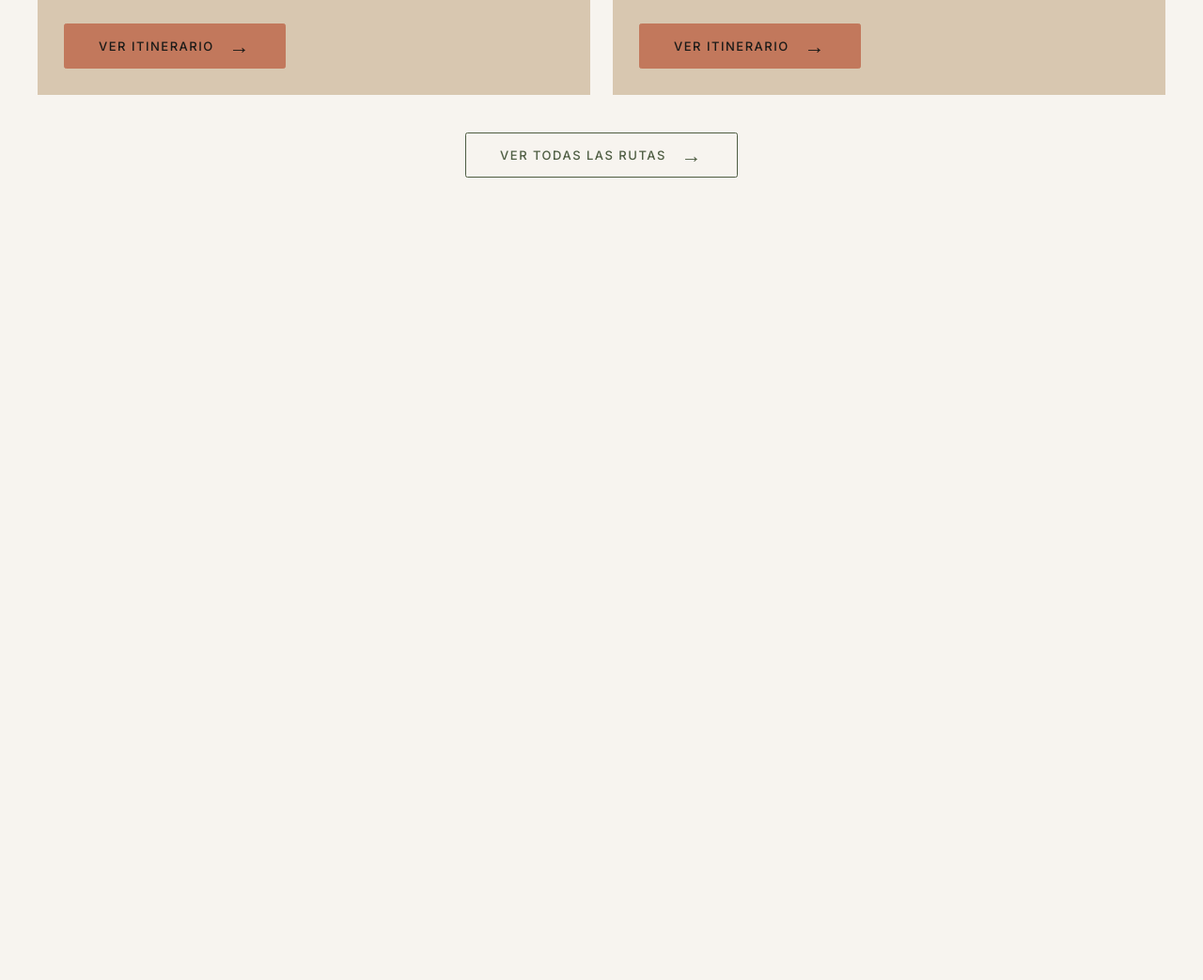
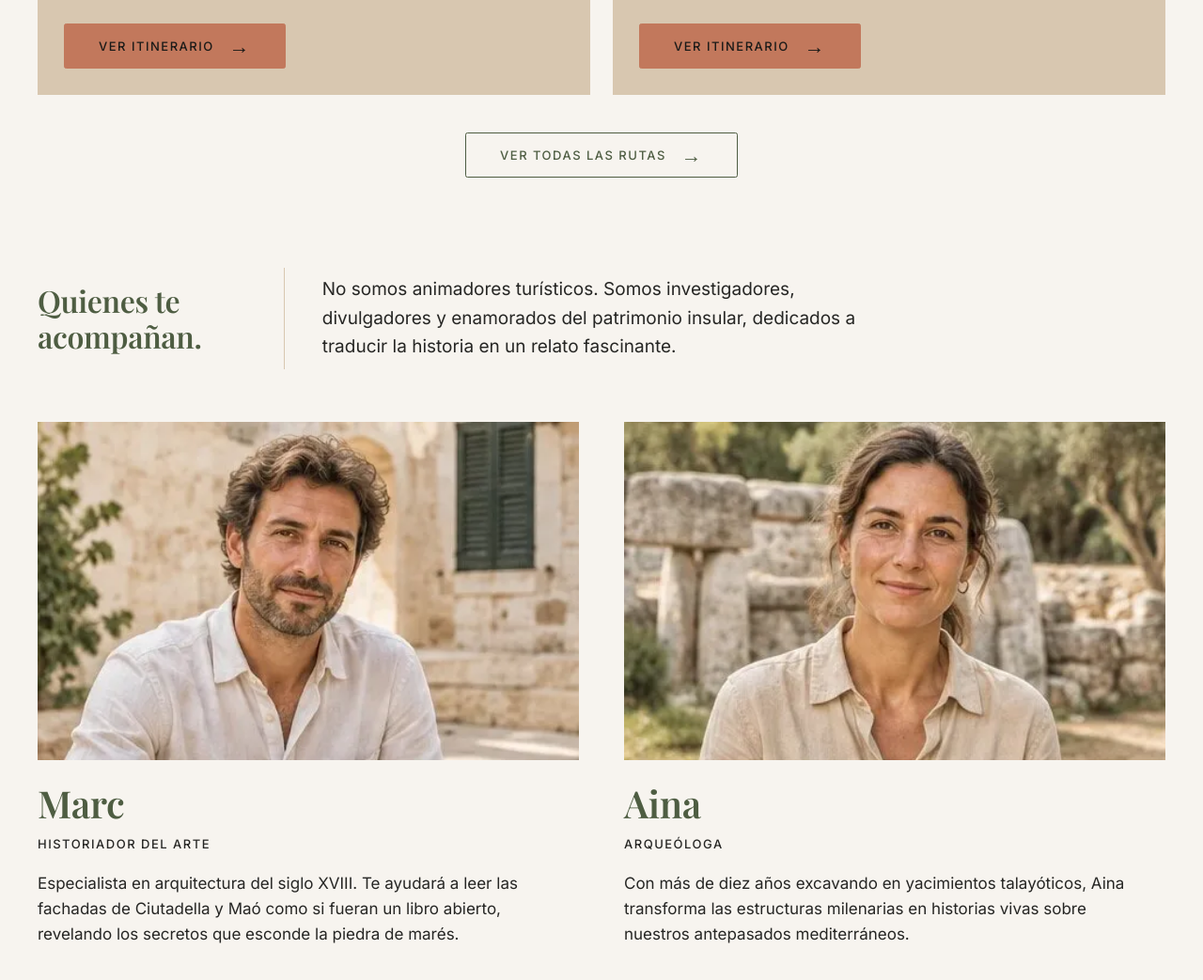
Before and after one commit to EscuelaIt/menorca-singular, a plain HTML site: page web/index.html in a window 1280 px wide. Shown: the part 1825-2868 px from the top of the page at 94% size. Before the commit the page ends 2110 px from the top, so only its background shows below. Drawn offline with nearby package versions, Linux system fonts and the light colour scheme.

Commit message:
Sección de guías en la home
Añade el bloque «Quienes te acompañan» con los perfiles de Marc y Aina,
en una columna en móvil y dos en tableta y escritorio. Las fotos se
recortan del diseño de referencia y se sirven en WebP con JPG de respaldo.

Co-Authored-By: Claude Opus 5.5 <noreply@anthropic.com>

```diff
--- a/web/css/main.css
+++ b/web/css/main.css
@@ -499,6 +499,86 @@ summary:focus-visible {
   width: 100%;
 }
 
+/* Guías: quienes te acompañan */
+.guides {
+  max-width: 80rem;
+  margin-inline: auto;
+  padding: 0 1.5rem 4rem;
+}
+
+.guides h2 {
+  margin: 0;
+  color: var(--color-jerarquia);
+  letter-spacing: -0.01em;
+}
+
+.guides__lead {
+  max-width: 38rem;
+  margin: 1rem 0 0;
+  line-height: 1.6;
+}
+
+.guides__list {
+  display: grid;
+  margin: 2rem 0 0;
+  padding: 0;
+  list-style: none;
+}
+
+.guide {
+  padding: 1.75rem 0;
+}
+
+.guide:first-child {
+  padding-top: 0;
+}
+
+.guide:last-child {
+  padding-bottom: 0;
+}
+
+.guide + .guide {
+  border-top: 1px solid var(--color-fondo-secundario);
+}
+
+.guide picture {
+  display: block;
+}
+
+.guide__image {
+  display: block;
+  width: 100%;
+  height: auto;
+  aspect-ratio: 16 / 9;
+  object-fit: cover;
+  background: var(--color-fondo-secundario);
+}
+
+.guide__name {
+  margin: 1.25rem 0 0;
+  color: var(--color-jerarquia);
+  font-family: var(--font-titulares);
+  font-size: 2rem;
+  font-weight: 600;
+  letter-spacing: -0.01em;
+  line-height: 1.1;
+}
+
+.guide__role {
+  margin: 0.6rem 0 0;
+  font-size: 0.8125rem;
+  font-weight: 500;
+  letter-spacing: 1.5px;
+  line-height: 1.4;
+  text-transform: uppercase;
+}
+
+.guide__text {
+  max-width: 34rem;
+  margin: 0.85rem 0 0;
+  line-height: 1.6;
+}
+
 @media (min-width: 48rem) {
   h2 {
     font-size: 2rem;
@@ -578,6 +658,48 @@ summary:focus-visible {
   .routes__more {
     width: auto;
     padding-inline: 2.25rem;
+  }
+
+  .guides {
+    padding: 0 2.5rem 5rem;
+  }
+
+  .guides__lead {
+    font-size: 1.125rem;
+  }
+
+  .guides__list {
+    grid-template-columns: repeat(2, minmax(0, 1fr));
+    gap: 2.5rem;
+    margin-top: 2.5rem;
+  }
+
+  .guide,
+  .guide:first-child,
+  .guide:last-child {
+    padding: 0;
+  }
+
+  .guide + .guide {
+    border-top: 0;
+  }
+
+  .guide__image {
+    aspect-ratio: 1.6;
+  }
+
+  .guide__name {
+    margin-top: 1.5rem;
+    font-size: 2.5rem;
+  }
+
+  .guide__role {
+    margin-top: 0.75rem;
+  }
+
+  .guide__text {
+    margin-top: 1.25rem;
+    font-size: 1.0625rem;
   }
 }
 
@@ -733,6 +855,36 @@ summary:focus-visible {
     margin: 1.25rem 0 1.75rem;
     font-size: 1.0625rem;
   }
+
+  /* Titular y entradilla en una fila, separados por un filete vertical */
+  .guides {
+    width: calc(100% - 5rem);
+    padding: 0 0 6rem;
+  }
+
+  .guides__intro {
+    display: grid;
+    grid-template-columns: auto minmax(0, 1fr);
+    align-items: center;
+    gap: 2.5rem;
+  }
+
+  .guides h2 {
+    max-width: 11ch;
+  }
+
+  .guides__lead {
+    max-width: 40rem;
+    margin: 0;
+    padding: 0.5rem 0 0.5rem 2.5rem;
+    border-left: 1px solid var(--color-fondo-secundario);
+    font-size: 1.1875rem;
+  }
+
+  .guides__list {
+    gap: 3rem;
+    margin-top: 3.5rem;
+  }
 }
 
 @media (prefers-reduced-motion: reduce) {
--- a/web/index.html
+++ b/web/index.html
@@ -243,6 +243,60 @@
           </a>
         </div>
       </section>
+
+      <section class="guides" id="guias" aria-labelledby="guides-title">
+        <div class="guides__intro">
+          <h2 id="guides-title">Quienes te acompañan.</h2>
+          <p class="guides__lead">
+            No somos animadores turísticos. Somos investigadores, divulgadores
+            y enamorados del patrimonio insular, dedicados a traducir la
+            historia en un relato fascinante.
+          </p>
+        </div>
+
+        <ul class="guides__list">
+          <li class="guide">
+            <picture>
+              <source type="image/webp" srcset="images/guias/marc.webp">
+              <img
+                class="guide__image"
+                src="images/guias/marc.jpg"
+                alt="Retrato de Marc frente a una fachada de piedra de marés"
+                width="509"
+                height="312"
+                loading="lazy"
+              >
+            </picture>
+            <h3 class="guide__name">Marc</h3>
+            <p class="guide__role">Historiador del Arte</p>
+            <p class="guide__text">
+              Especialista en arquitectura del siglo XVIII. Te ayudará a leer
+              las fachadas de Ciutadella y Maó como si fueran un libro abierto,
+              revelando los secretos que esconde la piedra de marés.
+            </p>
+          </li>
+          <li class="guide">
+            <picture>
+              <source type="image/webp" srcset="images/guias/aina.webp">
+              <img
+                class="guide__image"
+                src="images/guias/aina.jpg"
+                alt="Retrato de Aina junto a un monumento talayótico de piedra"
+                width="456"
+                height="312"
+                loading="lazy"
+              >
+            </picture>
+            <h3 class="guide__name">Aina</h3>
+            <p class="guide__role">Arqueóloga</p>
+            <p class="guide__text">
+              Con más de diez años excavando en yacimientos talayóticos, Aina
+              transforma las estructuras milenarias en historias vivas sobre
+              nuestros antepasados mediterráneos.
+            </p>
+          </li>
+        </ul>
+      </section>
     </main>
   </body>
 </html>
```
Also changed, not shown: web/images/guias/aina.jpg (added), web/images/guias/aina.webp (added), web/images/guias/marc.jpg (added), web/images/guias/marc.webp (added).
